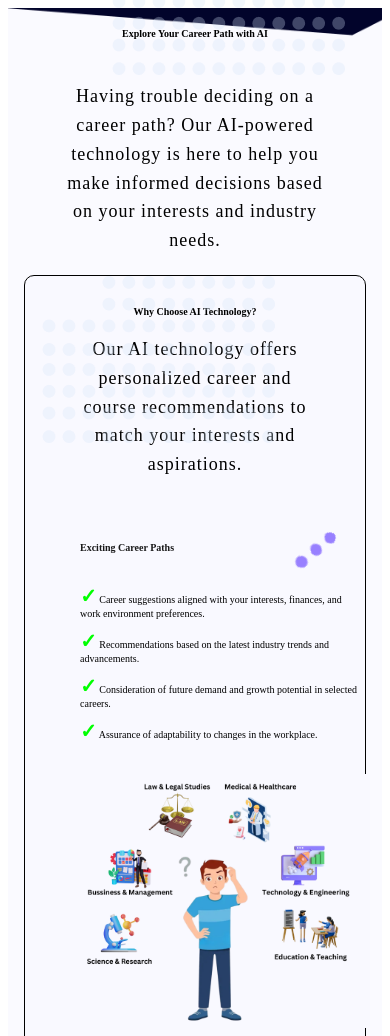
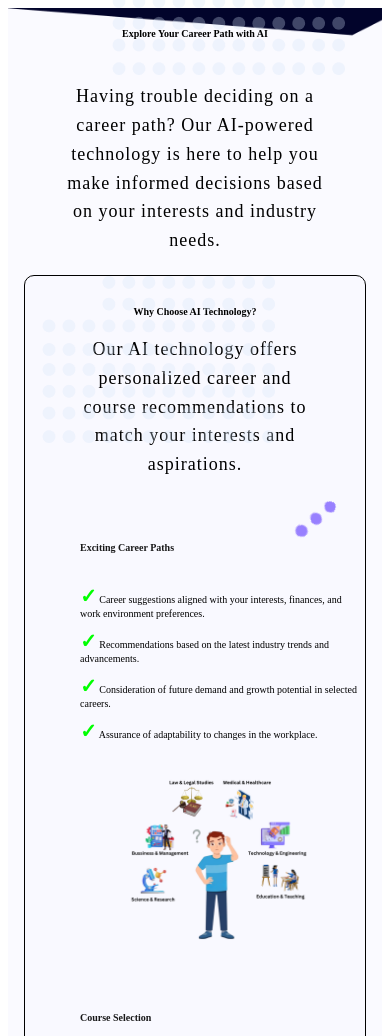
Before and after one commit to Rish281/Career-Path.github.io, a plain HTML site: page index.html in a window 390 px wide. Shown: the top 1036 px of the page. Drawn offline with Linux system fonts and the light colour scheme.

Commit message:
style.css

```diff
--- a/style.css
+++ b/style.css
@@ -175,7 +175,7 @@
         width: 600px;
     }
     .pic {
-        max-width: 560px;
+        max-width: 500px;
          max-height: auto;
     }
     .p-content {
@@ -195,7 +195,7 @@
         width: 340px;
     }
     .pic {
-        max-width: 300px;
+        max-width: 200px;
         max-height: auto;
     }
     .h,.p-content .c-heading,.chead,.h {
```
